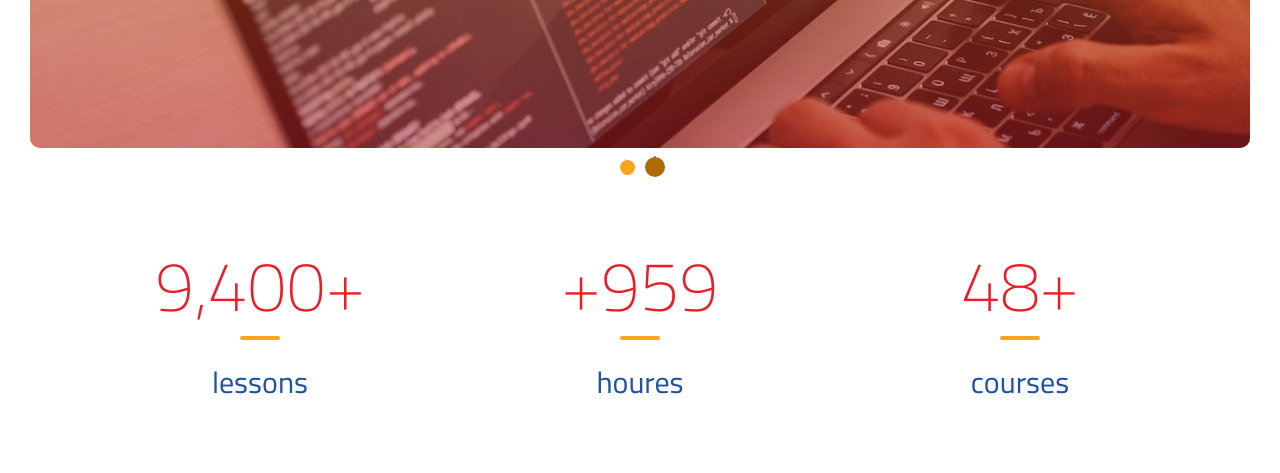
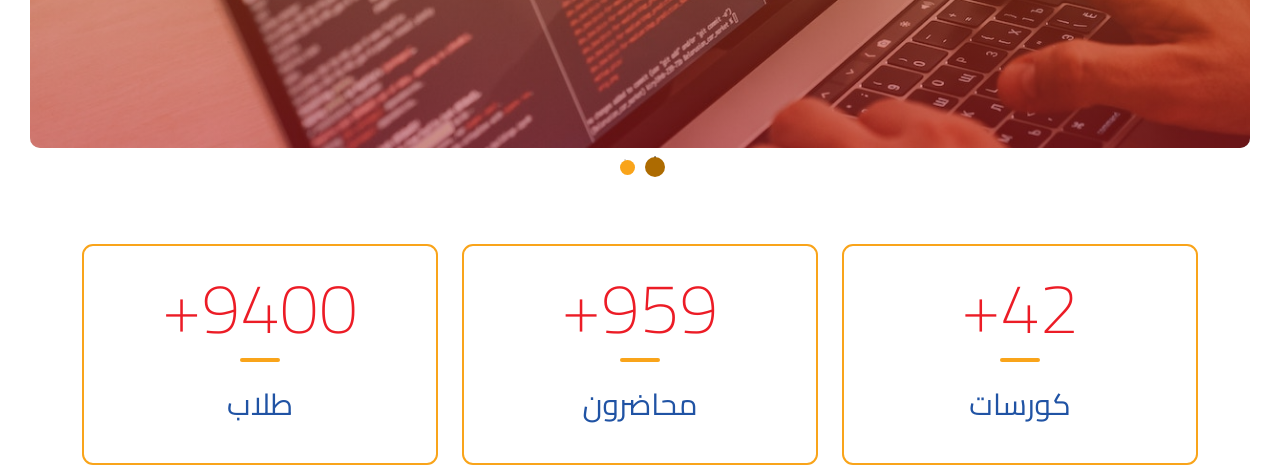
Before and after one commit to MRloll/kuroou, a plain HTML site: page index.html in a window 1280 px wide. Shown: the part 479-952 px from the top of the page. Drawn offline with Linux system fonts and the light colour scheme.

Commit message:
make counter animate

```diff
--- a/css/app.css
+++ b/css/app.css
@@ -355,6 +355,7 @@ nav .logo img {
   grid-template-rows: auto auto;
 }
 
+
 .countdown-title {
   margin-top: 0;
   margin-bottom: 10px;
@@ -399,12 +400,12 @@ nav .logo img {
 /* *************
 counter
 *******************/
-.counter h3 {
+.statics  h3 {
   font-size: 70px;
   font-weight: lighter;
   color: var(--thirdColor);
 }
-.counter .divider {
+.statics  .divider {
   width: 40px;
   height: 4px;
   border-radius: 5px;
@@ -413,10 +414,18 @@ counter
   margin-bottom: 20px;
 }
 
-.counter p {
+.statics  p {
   font-size: 30px;
   color: var(--secColor);
 }
+
+.statics .nom {
+  border: 2px solid #f9a41a;
+  padding: 20px 0;
+  border-radius: 11px;
+  margin-bottom: 20px;
+}
+
 
 
 
--- a/index.html
+++ b/index.html
@@ -175,28 +175,34 @@
       </div>
     </div> -->
 
-    <div class="counter py-5 my-5 text-center">
+    <div class="statics py-5 my-5 text-center">
       <div class="container">
         <div class="row">
           <div class="col-12 col-md-4">
             <div class="nom">
-              <h3>+48</h3>
+              <h3>
+                <span class="counter" data-count="42">0</span><span>+</span>
+              </h3>
               <div class="divider"></div>
-              <p>courses</p>
+              <p>كورسات</p>
             </div>
           </div>
           <div class="col-12 col-md-4">
             <div class="nom">
-              <h3>959+</h3>
+              <h3>
+                <span class="counter" data-count="959">0</span><span>+</span>
+              </h3>
               <div class="divider"></div>
-              <p>houres</p>
+              <p>محاضرون</p>
             </div>
           </div>
           <div class="col-12 col-md-4">
             <div class="nom">
-              <h3>+9,400</h3>
+              <h3>
+                <span class="counter" data-count="9400">0</span><span>+</span>
+              </h3>
               <div class="divider"></div>
-              <p>lessons</p>
+              <p>طلاب</p>
             </div>
           </div>
         </div>
--- a/js/app.js
+++ b/js/app.js
@@ -1,5 +1,44 @@
 (function ($) {
   "use strict";
+
+    //counter function for statistics
+    function counter() {
+        $('.counter').each(function() {
+            var counter = $(this),
+                countTo = counter.attr('data-count');
+
+            const countObj = { countNum: counter.text()}
+
+            $(countObj).animate({
+                countNum: countTo
+            },{
+
+                duration: 2000,
+                easing:'linear',
+                step: function() {
+
+                    counter.text(Math.floor(this.countNum));
+                },
+                complete: function() {
+                    counter.text(this.countNum);
+                //alert('finished');
+                }
+
+            });
+        });
+    }
+
+
+    // counter
+    let windowHeight = $(window).height();
+    $(window).on('scroll load', function () {
+        if ($(window).scrollTop() > $('.statics').offset().top - windowHeight) {
+            counter();
+            $(this).off('scroll');
+        }
+    });
+
+
 
   $(".change_lang").on("click", () => {
       $(".dropdown-list .wrapper, nav .dropdown-list .wrapper").slideToggle(200)
```
